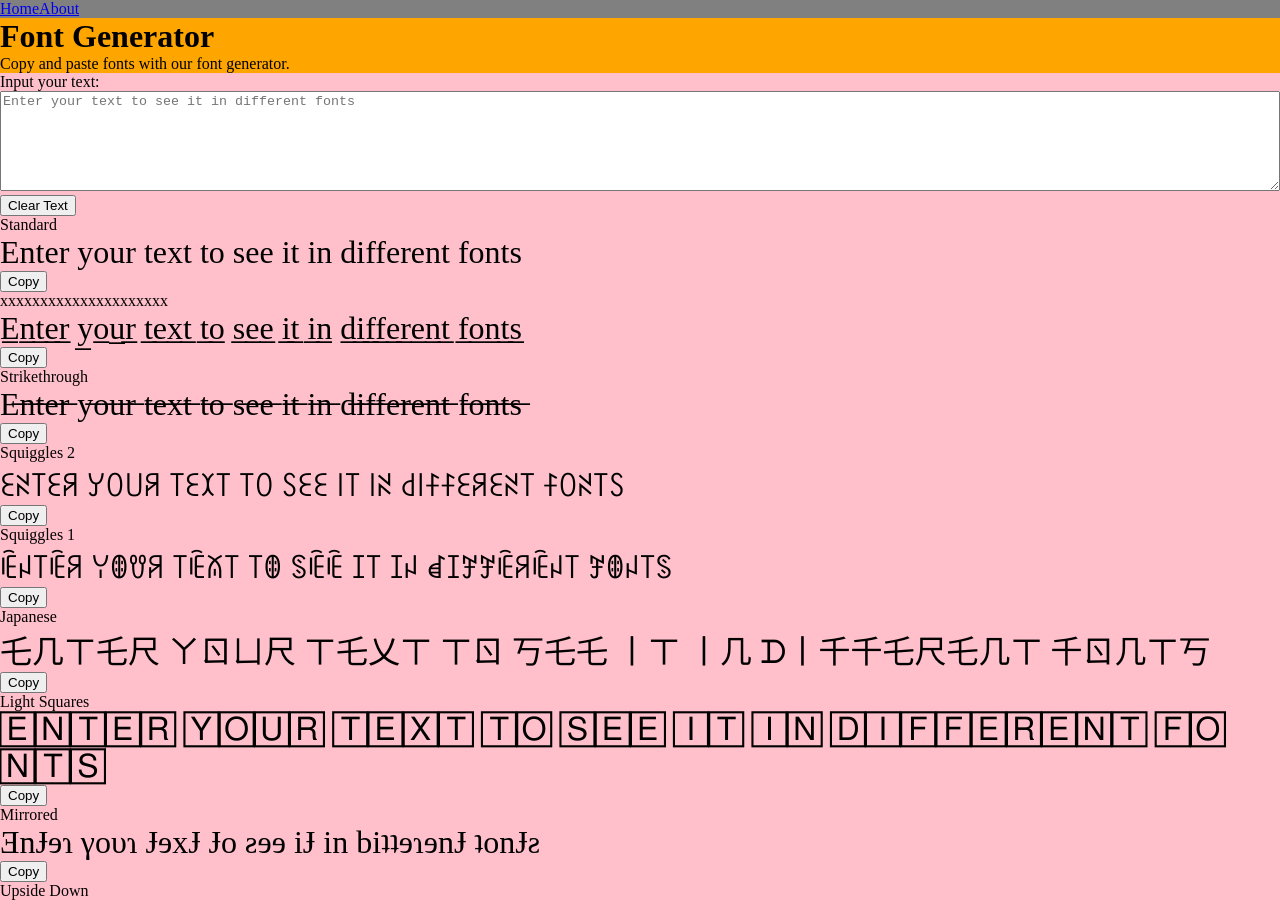
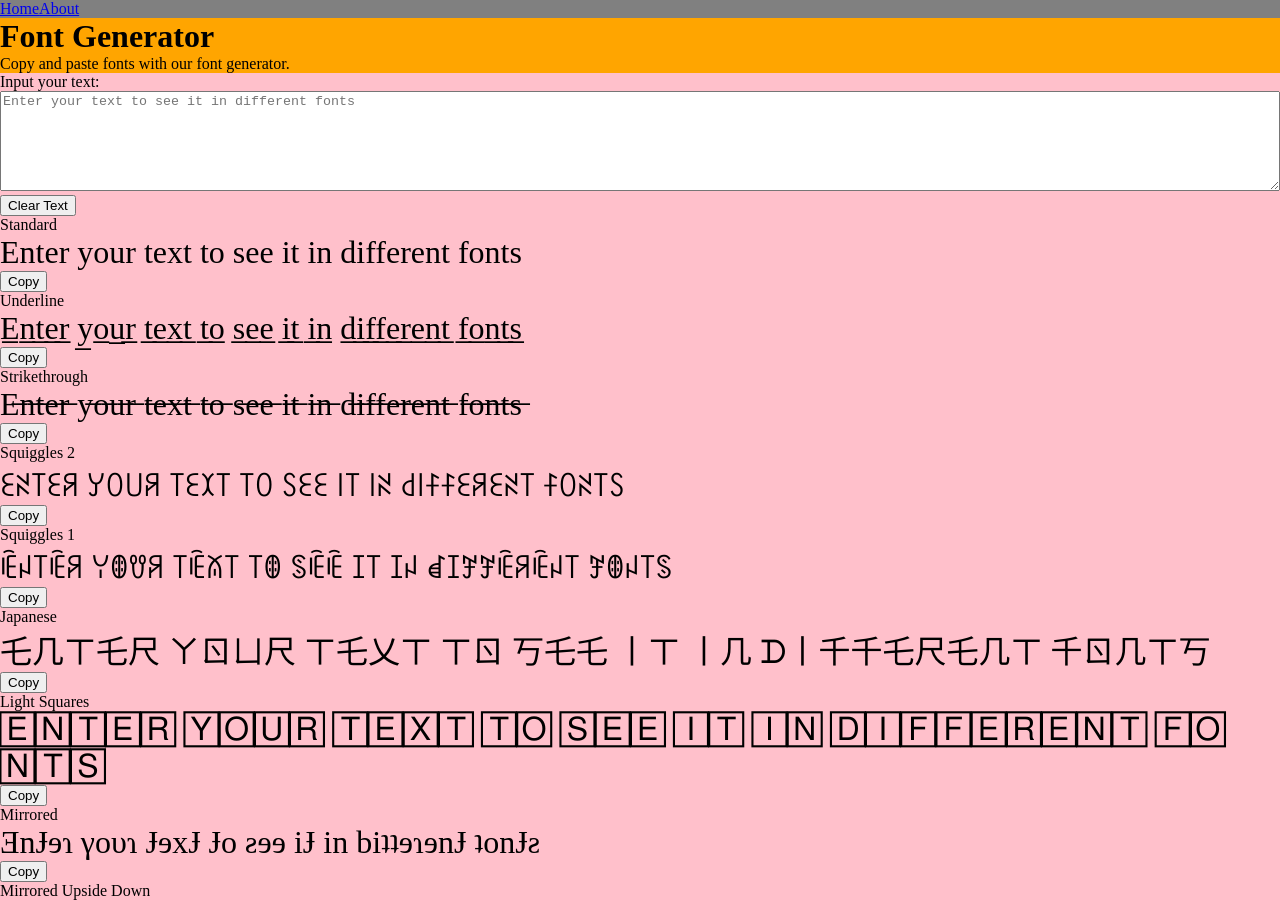
Before and after one commit to johnnyfwk/font-generator-front-end, a React (Create React App) app: page / in a window 1280 px wide. Shown: the top 905 px of the page. Built offline with nearby package versions, Linux system fonts and the light colour scheme.

Commit message:
Adding characters to existing fonts.

```diff
--- a/src/content/fonts.js
+++ b/src/content/fonts.js
@@ -108,7 +108,7 @@ export const allFonts = [
 
 
     {
-        name: "xxxxxxxxxxxxxxxxxxxxx",
+        name: "Underline",
         characters: {
             "a": "a̲",
             "b": "b̲",
@@ -136,7 +136,6 @@ export const allFonts = [
             "x": "x̲",
             "y": "y̲",
             "z": "z̲",
-
             "A": "A̲",
             "B": "B̲",
             "C": "C̲",
@@ -278,6 +277,7 @@ export const allFonts = [
             "#": "#̶",
             "£": "£̶",
             "$": "$̶",
+            "&": "&̶",
             "%": "%̶",
             "(": "(̶",
             ")": ")̶",
@@ -297,7 +297,12 @@ export const allFonts = [
             "`": "`̶",
             "{": "{̶",
             "}": "}̶",
+            "|": "|̶",
             "~": "~̶",
+            "<": "<̶",
+            ">": ">̶",
+            ",": ",̶",
+            ".": ".̶"
         }
     },
     {
@@ -598,7 +603,7 @@ export const allFonts = [
         }
     },
     {
-        name: "Upside Down",
+        name: "Mirrored Upside Down",
         characters: {
             "a": "ɐ",
             "b": "q",
--- a/src/index.css
+++ b/src/index.css
@@ -45,6 +45,11 @@ button {
     gap: 10px;
 }
 
+.font-output {
+    display: grid;
+    gap: 20px;
+}
+
 .font-output-text {
     word-break: break-all;
     font-size: 2rem;
```
